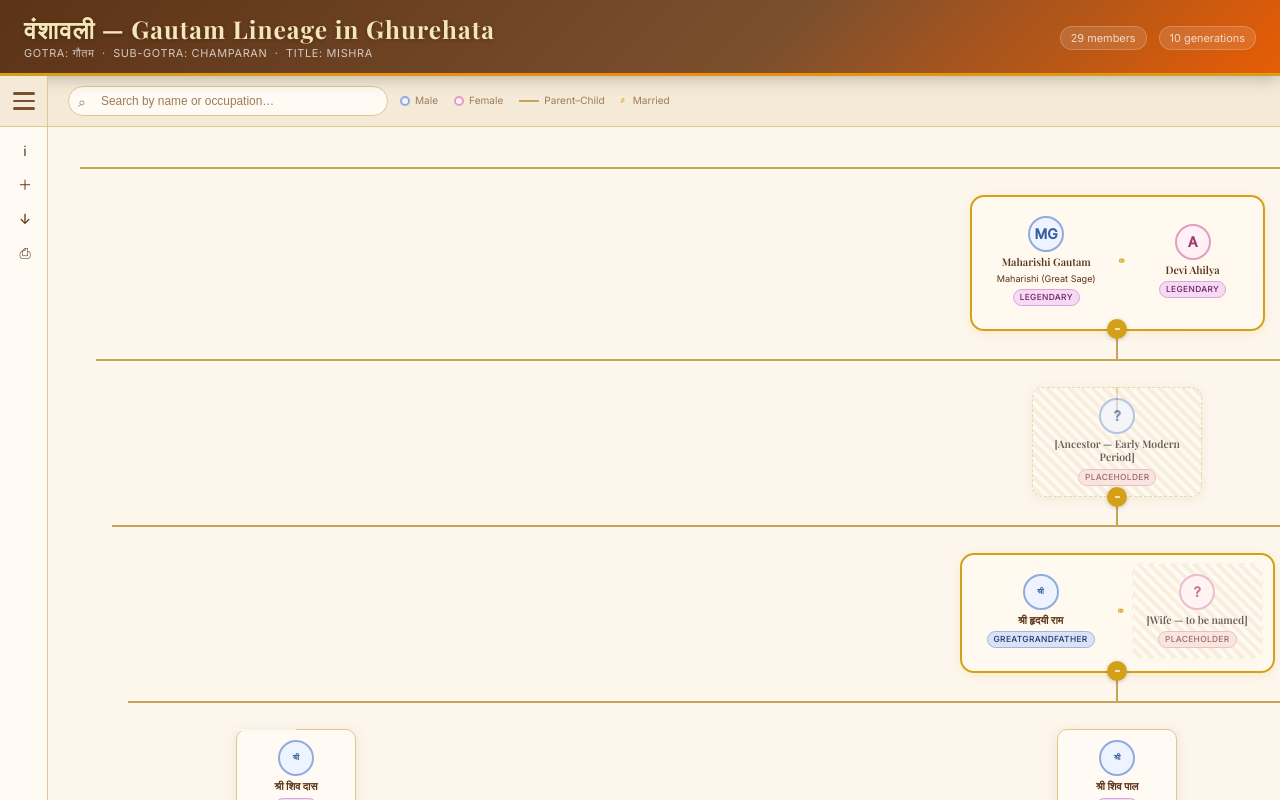
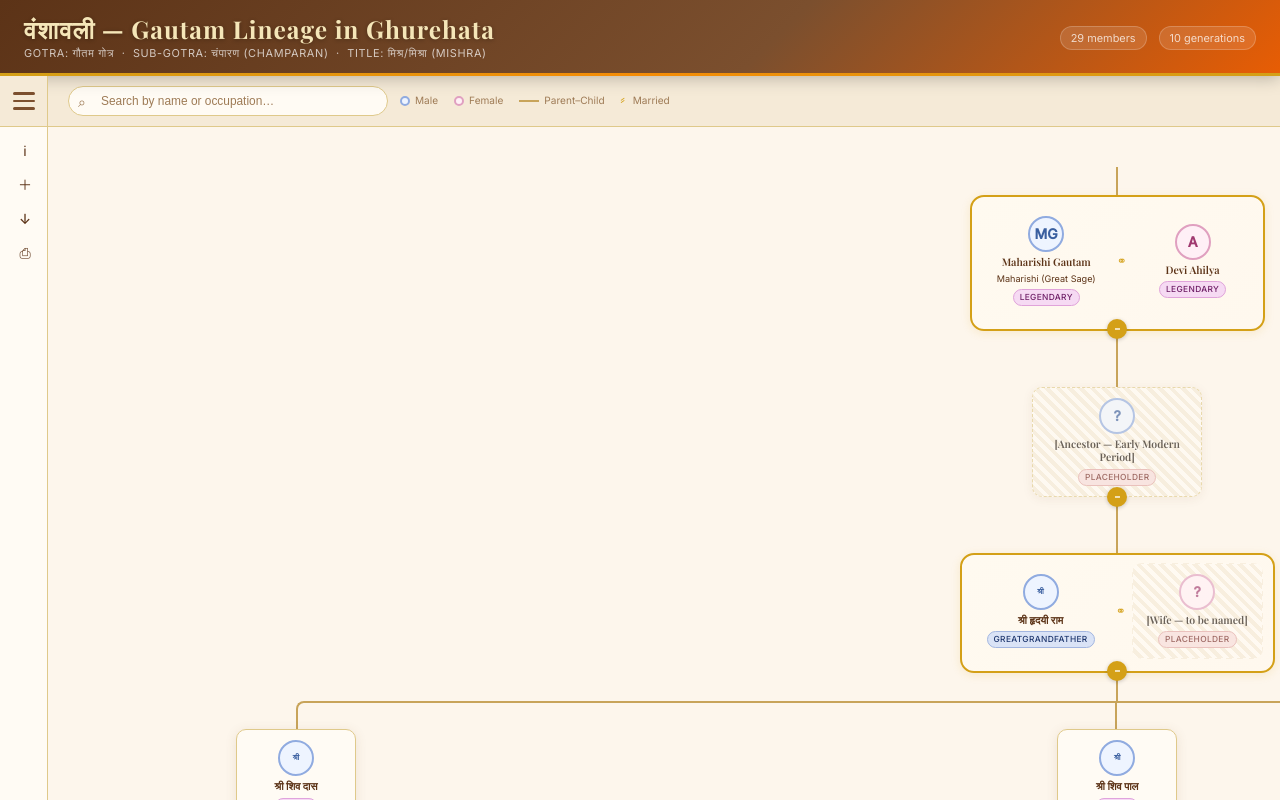
Before and after one commit to nityagautam/vanshavali, a React (Vite) app: page / in a window 1280 px wide. Built offline with nearby package versions, Linux system fonts and the light colour scheme.

Commit message:
code updated of v1

```diff
--- a/src/components/Sidebar.jsx
+++ b/src/components/Sidebar.jsx
@@ -2,10 +2,10 @@ import { useState } from 'react';
 import AddMemberForm from './AddMemberForm';
 
 const TOOLS = [
-  { id: 'info',   icon: 'ℹ', label: 'Dynasty Info'  },
+  { id: 'info',   icon: 'ℹ', label: 'About'  },
   { id: 'add',    icon: '＋', label: 'Add Member'    },
   { id: 'export', icon: '↓',  label: 'Export JSON'   },
-  { id: 'print',  icon: '⎙',  label: 'Print Lineage' },
+  { id: 'print',  icon: '⎙',  label: 'Print' },
 ];
 
 export default function Sidebar({ people, familyData, meta, onAddMember }) {
@@ -159,7 +159,7 @@ function DynastyInfoPanel({ meta, people }) {
 
       {/* Banner */}
       <div className="dip-banner">
-        <div className="dip-dynasty-name">{meta.dynasty} Dynasty</div>
+        <div className="dip-dynasty-name">About: {meta.dynasty}</div>
         {meta.pageTitle && <div className="dip-page-title">{meta.pageTitle}</div>}
       </div>
 
--- a/src/components/TreeNode.jsx
+++ b/src/components/TreeNode.jsx
@@ -83,7 +83,7 @@ export default function TreeNode({ person, personMap, childrenMap, selectedId, o
         <>
           <div className="node-stem" />
           <ul>
-            {children.map((child, index) => (
+            {children.map((child) => (
               <TreeNode
                 key={child.id}
                 person={child}
--- a/src/data/family.json
+++ b/src/data/family.json
@@ -1,15 +1,15 @@
 {
   "meta": {
     "pageTitle": "वंशावली — Gautam Lineage in Ghurehata",
-    "dynasty": "गौतम",
-    "gotra": "गौतम",
-    "subgotra": "Champaran",
-    "title": "Mishra",
+    "dynasty": "गौतम (Gautam)",
+    "gotra": "गौतम गोत्र",
+    "subgotra": "चंपारण (Champaran)",
+    "title": "मिश्र/मिश्रा (Mishra)",
     "info": {
-        "gotra": "गौतम",
-        "subgotra": "Champaran",
-        "bramhin": "Saryuparin",
-        "shikha": "baama",
+        "gotra": "गौतम गोत्र",
+        "subgotra": "चंपारण (Champaran)",
+        "bramhin": "सरयूपारीण (Saryuparin)",
+        "shikha": "बाम (Baama)",
         "paad": ""
     },
     "location": {
--- a/src/index.css
+++ b/src/index.css
@@ -491,65 +491,93 @@ button {
   position: relative;
 }
 
-/* Horizontal line across siblings */
-.org-tree ul::before {
+.org-tree li {
+  display: flex;
+  flex-direction: column;
+  align-items: center;
+  padding: 0 16px;
+  position: relative;
+}
+
+/*
+ * Curved connectors — each li draws L-shaped boxes using borders + border-radius:
+ *
+ *   Default (middle / last child):
+ *     ::before  left arm (left-edge → center) + curved corner + vertical drop
+ *               uses border-top + border-right + border-top-right-radius
+ *     ::after   right arm (center → right-edge), flat top
+ *
+ *   First child (╭─ shape):
+ *     ::before  right arm (center → right-edge) + curved corner + vertical drop
+ *               uses border-top + border-left + border-top-left-radius
+ *     ::after   hidden
+ *
+ *   Last child (─╮ shape):
+ *     default ::before (left arm + rounded corner + vertical drop)
+ *     ::after  hidden
+ *
+ *   Only child  →  plain vertical, no horizontal
+ */
+
+/* Default (middle children): left arm + straight vertical drop, no rounding */
+.org-tree li::before {
+  box-sizing: content-box;
   content: '';
   position: absolute;
-  top: 0;
+  top: -28px;            /* lift into ul's padding-top space so border-top meets node-stem */
   left: 0;
-  right: 0;
-  height: var(--line-width);
-  background: var(--line-color);
-}
-
-.org-tree li {
-  display: flex;
-  flex-direction: column;
-  align-items: center;
-  padding: 0 16px;
-  position: relative;
-}
-
-/* Each li has a vertical connector up to the horizontal line */
-.org-tree li::before {
+  right: 50%;
+  width: auto;
+  height: 28px;
+  border-top: var(--line-width) solid var(--line-color);
+  border-right: var(--line-width) solid var(--line-color);
+}
+
+/* Right arm for middle children (flat) */
+.org-tree li::after {
+  box-sizing: content-box;
   content: '';
   position: absolute;
-  top: 0;
+  top: -28px;            /* same level as ::before border-top */
   left: 50%;
+  right: 0;
+  width: auto;
+  height: 0;
+  border-top: var(--line-width) solid var(--line-color);
+}
+
+/* First child: right arm + curved top-left corner + vertical drop */
+.org-tree li:first-child::before {
+  left: 50%;
+  right: 0;
+  border-right: none;
+  border-left: var(--line-width) solid var(--line-color);
+  border-top-left-radius: 8px;
+}
+
+.org-tree li:first-child::after {
+  display: none;
+}
+
+/* Last child: left arm + curved top-right corner + vertical drop */
+.org-tree li:last-child::before {
+  border-top-right-radius: 8px;
+}
+
+/* Last child: no right arm needed */
+.org-tree li:last-child::after {
+  display: none;
+}
+
+/* Only child: plain centered vertical, no horizontal arms */
+.org-tree li:only-child::before {
+  left: 50%;
+  right: auto;
   transform: translateX(-50%);
   width: var(--line-width);
-  height: 28px;
+  border: none;
+  border-radius: 0;
   background: var(--line-color);
-}
-
-/* Only child: no horizontal line needed */
-.org-tree li:only-child::before {
-  top: 0;
-}
-
-/* First child: horizontal line only goes right from center */
-.org-tree ul:not(:has(li:nth-child(2)))::before {
-  display: none;
-}
-
-.org-tree li:first-child::after,
-.org-tree li:last-child::after {
-  content: '';
-  position: absolute;
-  top: 0;
-  height: var(--line-width);
-  background: var(--cream);
-  z-index: 1;
-}
-
-.org-tree li:first-child::after {
-  left: 0;
-  width: calc(50% + 0px);
-}
-
-.org-tree li:last-child::after {
-  right: 0;
-  width: calc(50% + 0px);
 }
 
 .org-tree li:only-child::after {
@@ -564,6 +592,7 @@ button {
   margin: 0 auto;
   flex-shrink: 0;
 }
+
 
 /* ── Single node wrapper (no spouse) ── */
 .single-node {
```
Also changed, not shown: 1 other file (tests, documents, lock files or other folders).
